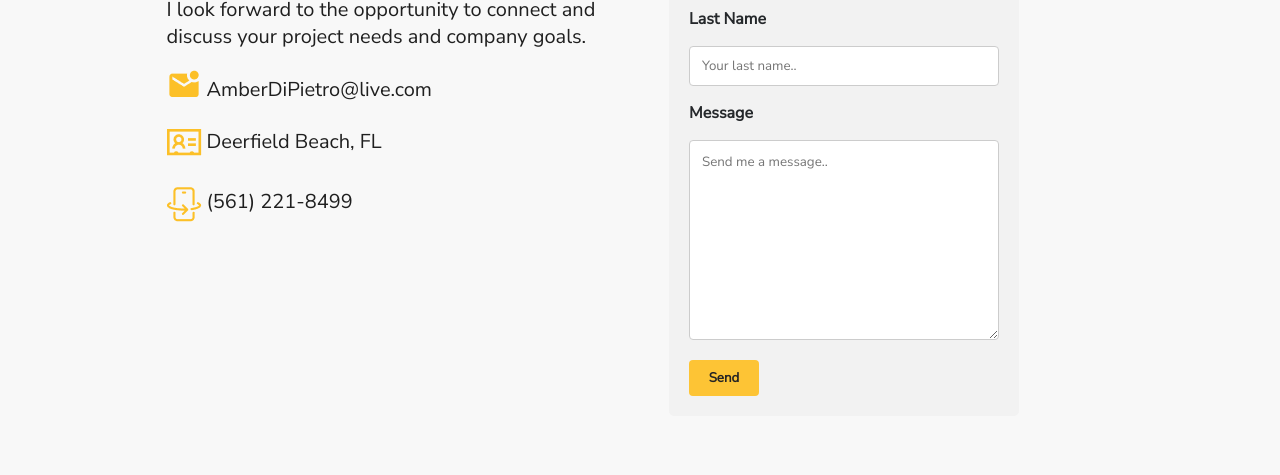
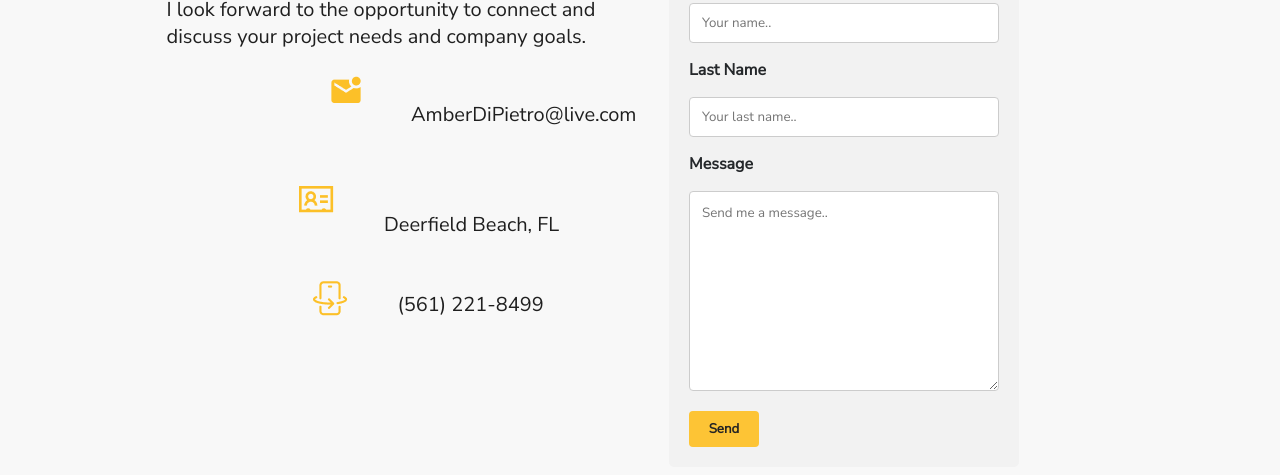
Before and after one commit to AmberDiPietro/UX_UI_HW_18, a plain HTML site: page index.html in a window 1280 px wide. Shown: the part 4828-5303 px from the top of the page. Drawn offline with nearby package versions, Linux system fonts and the light colour scheme.

Commit message:
fix icon sizes and alignment

```diff
--- a/index.html
+++ b/index.html
@@ -5,8 +5,7 @@
   <meta name="viewport" content="width=device-width,initial-scale=1.0"/>
   <title>Amber's Design Portfolio</title>
   <link href="style.css" rel="stylesheet" type="text/css">
-  <script src="https://ajax.googleapis.com/ajax/libs/jquery/3.4.1/jquery.min.js"></script>
-  <script src="style.js/index.js"></script>
+
   <link rel="preconnect" href="https://fonts.googleapis.com">
 <link rel="preconnect" href="https://fonts.gstatic.com" crossorigin>
 <link href="https://fonts.googleapis.com/css2?family=Merriweather:ital@0;1&family=Nunito+Sans&family=Open+Sans:ital,wght@0,500;1,400;1,500&display=swap" rel="stylesheet">
@@ -184,10 +183,9 @@
           <div><span class="contactMe">Contact Information</span></div>
           <div><span class="connectP">I look forward to the opportunity to connect and discuss your project needs and
             company goals.</span></div>
-            <div><span class="email">AmberDiPietro@live.com</span></div>
-            <div><span class="location">Deerfield Beach, FL</span></div>
-            <div><span class="phone">(561) 221-8499</span></div>
-            <div class="contactIcons"><img src="Frame2.png" alt="social icons" srcset="Frame2.png 2x, Frame2.png"></div>
+            <div id="emailLine"><div class="YellowEnvelope"> <img src="envelopeYellow.png"></div><span class="email">AmberDiPietro@live.com</span> </div>
+            <div id="locationLine"><div class="IDcard"> <img src="IDcard.png"></div><span class="location">Deerfield Beach, FL</span></div>
+            <div id="phoneLine"><div class="phoneIcon"> <img src="PhoneIcon.png"></div><span class="phone">(561) 221-8499</span></div>
           </div>
           <form>
             <div class="contactText"></div>
@@ -221,9 +219,9 @@
                     ph_instagram-logo-fill.png"></div>
       </div>
       <div class="Line-1"></div>
-      <div> <span class="Ambers-Portfolio-2022">
+      <div id="endGame"><div> <span class="Ambers-Portfolio-2022">
         Amber's Portfolio ©2022
-      </span></div>
+      </span></div></div>
     </footer>
     </div>
     </div>
@@ -232,5 +230,7 @@
     </div>
     </div>
   </section>
+  <script src="https://ajax.googleapis.com/ajax/libs/jquery/3.4.1/jquery.min.js"></script>
+  <script src="style.js/index.js"></script>
 </body>
 </html>
--- a/style.css
+++ b/style.css
@@ -9,7 +9,7 @@ body {
         display: flex;
       display: inline-flex;
       justify-content: center;
-    width: 90%;
+    width: 100%;
     height: auto;
     padding: 25px 0px 90px 0;
 
@@ -19,7 +19,7 @@ body {
   justify-content: center;
         align-content: center;
         width:100%;
-        max-width: 1186px;
+        max-width: 1060px;
         font-family: 'Nunito Sans', sans-serif;
     font-size: 18px;
     font-weight: 500;
@@ -39,7 +39,7 @@ body {
     width: 100%;
     display: flex;
     align-self: flex-start;
-    padding-left: 25%;
+    padding-left: 0%;
   }
 
 
@@ -144,7 +144,7 @@ body {
     flex-grow: 0;
     display: flex;
     flex-direction: row;
-    justify-content: flex-start;
+    justify-content: center;
     align-content: center;
     align-items: center;
     gap: 12px;
@@ -164,12 +164,13 @@ body {
     padding: 8px 24px;
     border-radius: 8px;
     background-color: #070055;
+    cursor:pointer;
     transition: .2s ease-in-out 0s;
   }
-  .button-primary:hover {
-    cursor:pointer;
-    transform: scale(1.1);
-  }
+.button-primary:hover {
+  transform: scale(1.1);
+}
+
   .button-secondary {
     width: 100%;
     height: 28px;
@@ -181,10 +182,10 @@ body {
     padding: 8px 22px;
     border-radius: 8px;
     border: solid 2px #070055;
+    cursor:pointer;
     transition: .2s ease-in-out 0s;
   }
   .button-secondary:hover {
-    cursor:pointer;
     transform: scale(1.1);
   }
     .linkedIn {
@@ -1054,13 +1055,14 @@ padding-top: 30%;
 
     footer {
       display: flex;
+
       justify-content: center;
       align-items:center;
       align-content: center;
       flex-direction: column;
   width: 100%;
   height: 100px;
-  padding-top: 170px;
+  margin: 200px 0 0 0;
     }
 
   .Line-1 {
@@ -1073,11 +1075,11 @@ padding-top: 30%;
     background-color: #999;
   }
   .Ambers-Portfolio-2022 {
-    width: 350px;
-    height: 15px;
+    width: 100%;
+    height: auto;
     display: flex;
     justify-content: center;
-    padding: 15px 0px 0px 0px;
+    padding: 15px 0px 15px 0px;
     flex-grow: 0;
     font-family: 'Nunito Sans', sans-serif;
     font-size: 12px;
@@ -1087,13 +1089,17 @@ padding-top: 30%;
     line-height: 1.2;
     letter-spacing: normal;
     text-align: center;
-    color: #1f1f1f;
+    color:#e1e0e0;
+  }
+
+  #endGame {
+    width:100%;
+    background-color:#1f1f1f;
   }
   .email {
-    width: 121px;
-  height: 55px;
-  padding-bottom: 10px;
-  padding-top: 25px;
+    width: 100%;
+  height: auto;
+  flex-direction: column;
   font-family: 'Nunito Sans', sans-serif;
   font-size: 20px;
   font-weight: normal;
@@ -1103,11 +1109,11 @@ padding-top: 30%;
   letter-spacing: normal;
   text-align: left;
   color: #1f1f1f;
-    padding-left: 40px;
+    padding-left: 0px;
   }
   .location {
-    width: 180px;
-    height: 50px;
+    width: 100%;
+    height: auto;
     display: flex;
     font-family: 'Nunito Sans', sans-serif;
     font-size: 20px;
@@ -1118,12 +1124,12 @@ padding-top: 30%;
     letter-spacing: normal;
     text-align: left;
     color: #1f1f1f;
-    padding-top: 25px;
-    padding-left:40px;
+    padding-top: 0px;
+
   }
   .phone {
-    width: 153px;
-    height: 60px;
+    width: 100%;
+    height: auto;
     display: flex;
     font-family: 'Nunito Sans', sans-serif;
     font-size: 20px;
@@ -1134,16 +1140,42 @@ padding-top: 30%;
     letter-spacing: normal;
     text-align: left;
     color: #1f1f1f;
-    padding-left: 40px;
-    padding-top: 10px;
-  }
-  .contactIcons {
-    display: flex;
-    position: absolute;
-    padding: 129px 0px 0px 0px;
-  }
-
-
+    padding-left: 0px;
+    padding-top: 0px;
+  }
+
+  #emailLine {
+    display: flex;
+    width: 100%;
+    justify-content: center;
+    align-content: center;
+    text-align: center;
+    gap: 10px;
+
+
+  }
+  #locationLine {
+    display: flex;
+    width: 100%;
+    justify-content: center;
+    align-content: center;
+    text-align: center;
+    gap: 10px;
+    padding-top: 20px;
+
+
+  }
+  #phoneLine {
+    display: flex;
+    width: 100%;
+    justify-content: center;
+    align-content: center;
+    text-align: center;
+    gap: 10px;
+    padding-top: 20px;
+
+
+  }
   .social {
     display: flex;
     flex-direction: row;
--- a/style.js/index.js
+++ b/style.js/index.js
@@ -1 +1,27 @@
 console.log ("hello");
+
+
+
+$(".button-secondary").hover(function() {
+    doBounce($(this), 3, '10px', 300);
+});
+
+
+function doBounce(element, times, distance, speed) {
+    for(var i = 0; i < times; i++) {
+        element.animate({marginTop: '-='+distance}, speed)
+            .animate({marginTop: '+='+distance}, speed);
+    }
+}
+
+$(".button-primary").hover(function() {
+    doBounce($(this), 3, '10px', 300);
+});
+
+
+function doBounce(element, times, distance, speed) {
+    for(var i = 0; i < times; i++) {
+        element.animate({marginTop: '-='+distance}, speed)
+            .animate({marginTop: '+='+distance}, speed);
+    }
+}
```
Also changed, not shown: IDcard.png (added), PhoneIcon.png (added), envelopeYellow.png (added).
